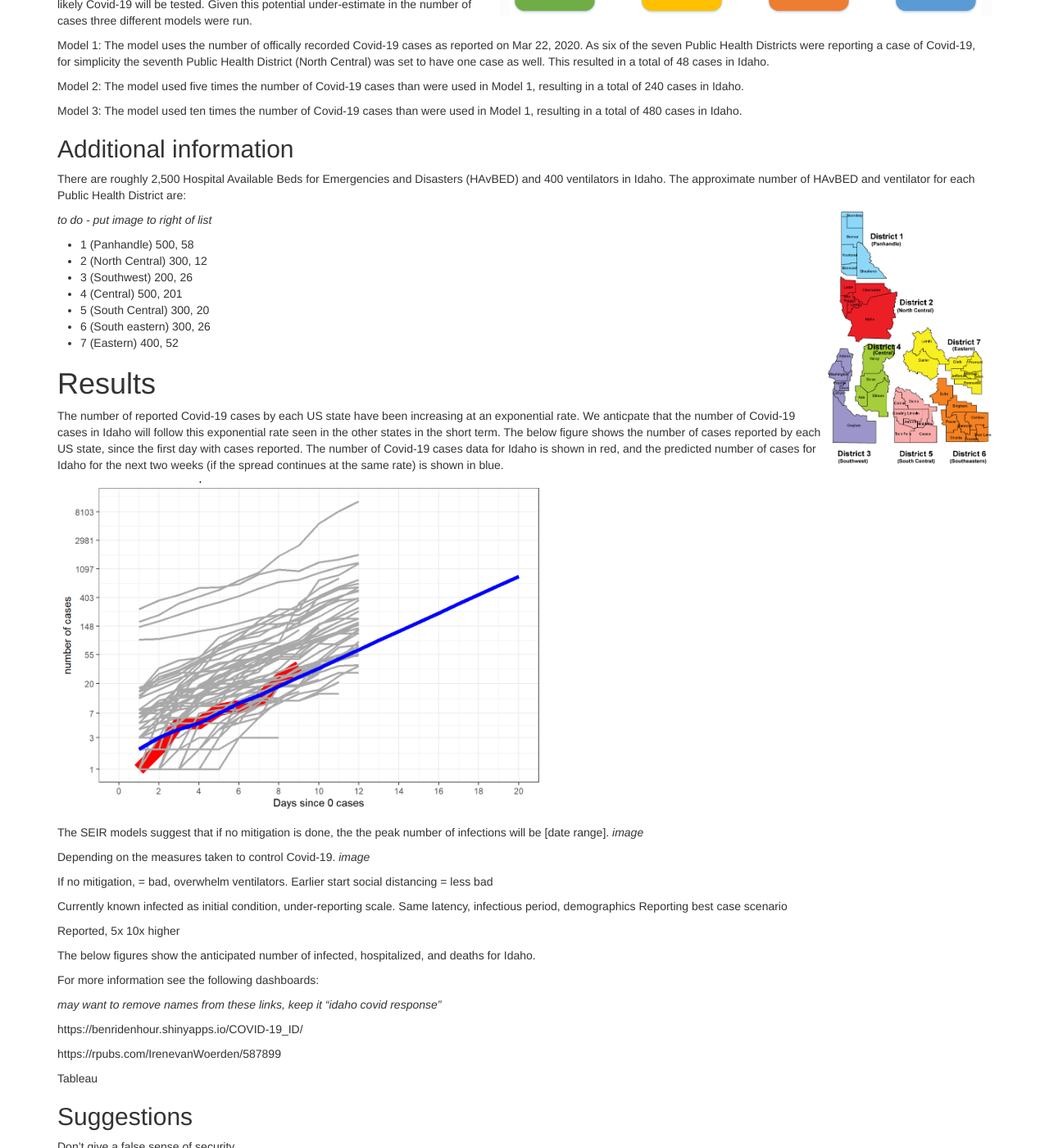
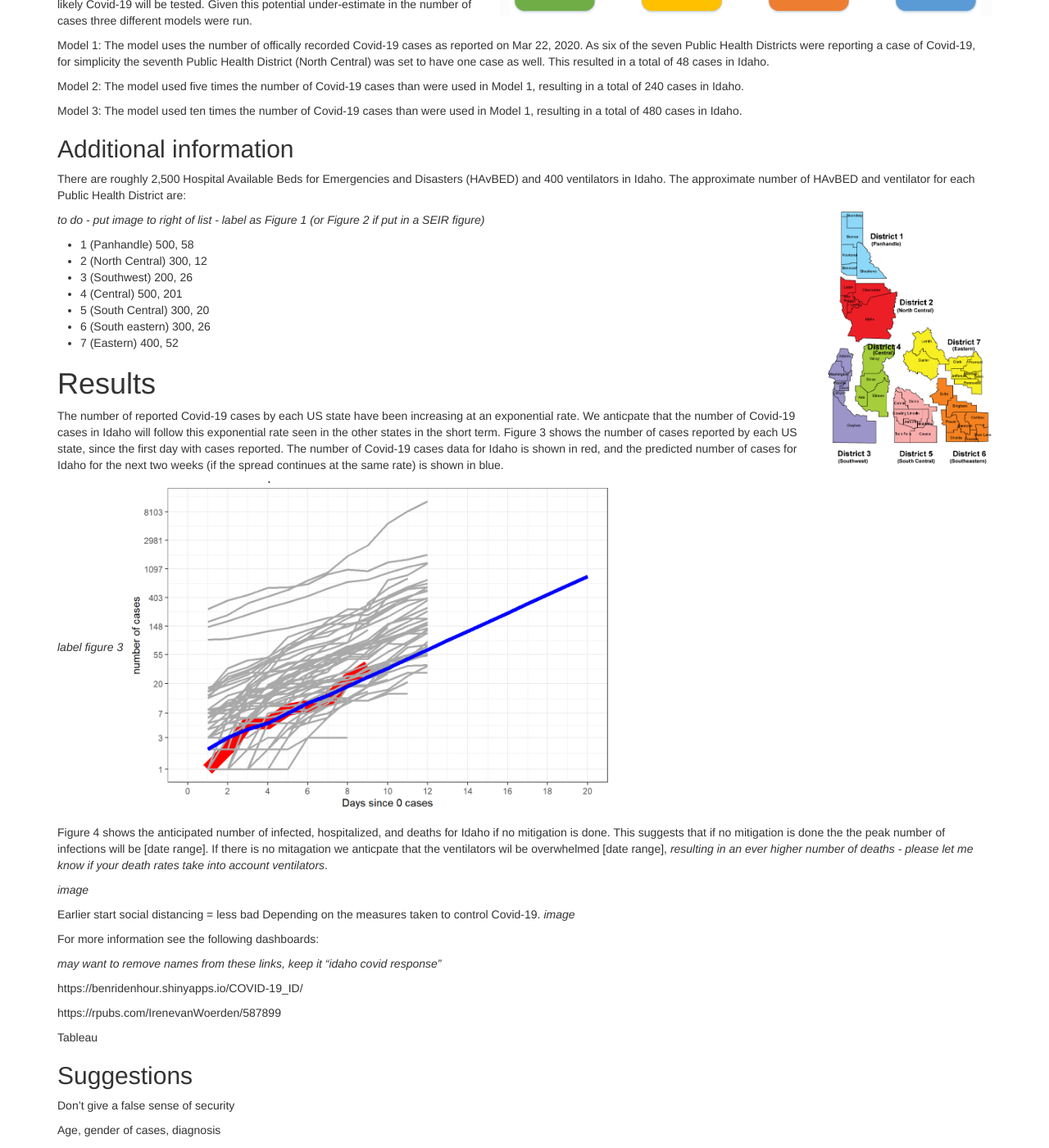
Before and after one commit to magbenji/summary, a Jekyll site: the page built from index.md, in a window 1280 px wide and 1400 px high, scrolled down 984 px. Shown: the whole window at 82% size. Built offline with Jekyll 4.4.1, drawn with Linux system fonts in a browser that asks for light colours.

Commit message:
Update index.md

```diff
--- a/index.md
+++ b/index.md
@@ -53,7 +53,7 @@ Model 3: The model used ten times the number of Covid-19 cases than were used in
 ## Additional information
 There are roughly 2,500 Hospital Available Beds for Emergencies and Disasters (HAvBED) and 400 ventilators in Idaho. The approximate number of HAvBED and ventilator for each Public Health District are:
 
-*to do - put image to right of list*
+*to do - put image to right of list - label as Figure 1 (or Figure 2 if put in a SEIR figure)*
 <img style="float: right" width="200" src="./fig/Health-Districts-Exploded_Color.jpg">
 
 * 1 (Panhandle) 500, 58
@@ -67,34 +67,24 @@ There are roughly 2,500 Hospital Available Beds for Emergencies and Disasters (H
 # Results
 The number of reported Covid-19 cases by each US state have been increasing at an exponential rate.
 We anticpate that the number of Covid-19 cases in Idaho will follow this exponential rate seen in the other states in the short term.
-The below figure shows the number of cases reported by each US state, since the first day with cases reported.
+Figure 3 shows the number of cases reported by each US state, since the first day with cases reported.
 The number of Covid-19 cases data for Idaho is shown in red, and the predicted number of cases for Idaho for the next two weeks (if the spread continues at the same rate) is shown in blue.
 
+*label figure 3*
 <img width="600" src="./fig/US_Idaho_predicted.PNG">
 
-The SEIR models suggest that if no mitigation is done, the the peak number of infections will be [date range].
+Figure 4 shows the anticipated number of infected, hospitalized, and deaths for Idaho if no mitigation is done.
+This suggests that if no mitigation is done the the peak number of infections will be [date range].
+If there is no mitagation we anticpate that the ventilators wil be overwhelmed [date range], *resulting in an ever higher number of deaths - please let me know if your death rates take into account ventilators*.
+
+
 *image*
 
+Earlier start social distancing = less bad
 Depending on the measures taken to control Covid-19.
 *image*
 
 
-If no mitigation, = bad, overwhelm ventilators.
-Earlier start social distancing = less bad
-
-
-
-Currently known infected as initial condition, under-reporting scale.
-Same latency, infectious period, demographics
-Reporting best case scenario
-
-Reported, 5x 10x higher
-
-
-
-
-
-The below figures show the anticipated number of infected, hospitalized, and deaths for Idaho.
 
 
 For more information see the following dashboards:
@@ -109,8 +99,6 @@ Tableau
 
 ## Suggestions
 Don't give a false sense of security
-
-
 
 Age, gender of cases, diagnosis
 
```
